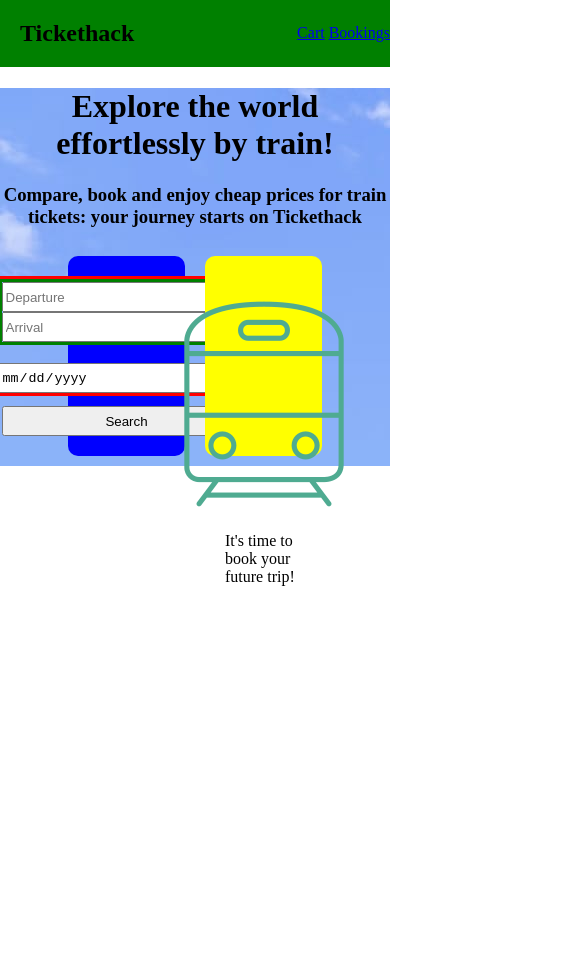
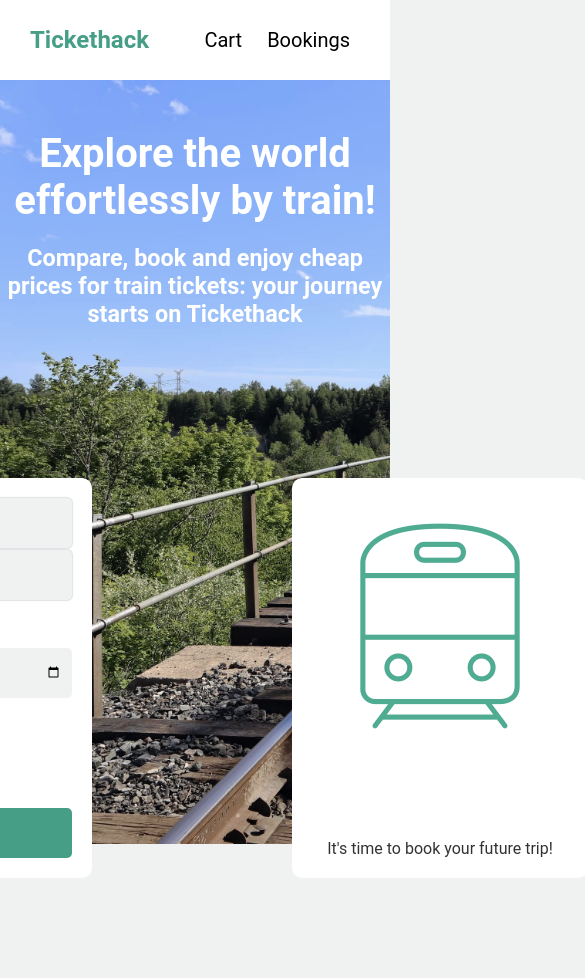
Before and after one commit to AinaMijoro/tickethack-frontend, a plain HTML site: page index.html in a window 390 px wide. Shown: the whole page, 585 px wide, since content can reach past the window. Before the commit the page ends 844 px from the top, so only its background shows below. Drawn offline with Linux system fonts and the light colour scheme.

Commit message:
index.html OK, manque le responsive

```diff
--- a/index.html
+++ b/index.html
@@ -10,37 +10,32 @@
     <body>
         <header>
             <div id="header">
-        <h2>Tickethack</h2>
-        <div>
+                <h2 id="logo">Tickethack</h2>
+                <div id="menu">
                     <a href="#cart" id="cart">Cart</a>
                     <a href="#bookings" id="bookings">Bookings</a>
                 </div>
             </div>
         </header>
-
         <main>
+            <div id="title">
                 <h1>Explore the world effortlessly by train!</h1>
-      <h3>
-        Compare, book and enjoy cheap prices for train tickets: your journey
-        starts on Tickethack
-      </h3>
-      <div id="maincontainer">
-      <div id="left">
+                <h3>Compare, book and enjoy cheap prices for train tickets: your journey starts on Tickethack</h3>
+            </div>
+            <div id="main-container">
+                <div id="left-card">
                     <div id="infos">
-          <div id="villes">
-            <input id="departure" placeholder="Departure" type="text" class="inputcart"/>
-            <input id="arrival"  placeholder="Arrival"  type="text"  class="inputcart" />
+                        <div id="input-text">
+                            <input id="departure" placeholder="Departure" type="text" class="inputcard" />
+                            <input id="arrival" placeholder="Arrival" type="text" class="inputcard" />
                         </div>
-
-          <input type="date" id="date" value="" class="inputcart" />
+                        <input type="date" id="date" value="" class="inputcard" />
                     </div>
-        <button id="boutonSearch" class="inputcart">Search</button>
+                    <button id="searchButton" class="inputcard">Search</button>
                 </div>
-      <div id="right">
-        <img src ="images/train.png">
-        <span>It's time to book your future trip!
-
-        </span>
+                <div id="right-card">
+                    <img id="train-logo" src="images/train.png" />
+                    <span>It's time to book your future trip! </span>
                 </div>
             </div>
         </main>
--- a/style.css
+++ b/style.css
@@ -1,76 +1,133 @@
-* {
+/* GENERAL SETTINGS */
+
+*, *::before, *::after {
   box-sizing: border-box;
+  margin: 0;
+  padding: 0;
 }
 
-body {
-  margin: 0;
+body{
+  font-family: 'Roboto', sans-serif;
+  font-size: 16px;
+  color: #333;
+  background-color: #F0F1F1;
 }
+
+/* HEADER */
+
 #header {
-  background-color: green;
+  background-color: white;
   width: 100%;
+  height: 80px;
   display: flex;
   justify-content: space-between;
   align-items: center;
+}
+
+#menu {
+  margin-right: 30px;
+  font-size: 20px;
+}
+
+a{
+  text-decoration: none;
+  color: black;
+  margin: 0 10px;}
+
+#logo {
+  margin-left: 30px;
+  color: #459e85;
 }
 #bookings {
   margin: 20 px;
 }
 
-h2 {
-  margin-left: 20px;
+/* MAIN */
+
+#title {
+  text-align: center;
+  padding-top: 50px;
+  margin-bottom: 50px;
+  color: white;
+  font-size: 20px;
 }
-h1 {
-  text-align: center;
+
+#title > h3 {
+  margin-top: 20px;
 }
-h3 {
-  text-align: center;
-}
+
 main {
   background-image: url("./images/background.jpg");
+  height: calc(100vh - 80px);
+  background-size: cover;
 }
-#left {
-  display: flex;
-  flex-direction: column;
-  justify-content: space-between;
-  background-color: blue;
-  align-items: center;
-  border-radius: 10px;
-  height: 200px;
-  width: 30%;
-  margin: 10px;
-  padding: 20px;
-}
-#right {
-  display: flex;
-  flex-direction: column;
-  justify-content: space-between;
-  background-color: yellow;
-  align-items: center;
-  border-radius: 10px;
-  height: 200px;
-  width: 30%;
-  margin: 10px;
-  padding: 20px;
-}
-#maincontainer {
+
+#main-container {
   display: flex;
   align-items: center;
   justify-content: center;
 }
-#villes {
+
+/* LEFT CARD */
+
+#left-card {
   display: flex;
   flex-direction: column;
-  border: solid 3px green;
+  justify-content: space-between;
+  background-color: white;
+  align-items: center;
+  border-radius: 10px;
+  height: 400px;
+  width: 300px;
+  margin: 100px;
+  padding: 20px;
 }
 
-.inputcart {
+
+#input-text {
+  display: flex;
+  flex-direction: column;
+}
+
+.inputcard {
   width: 250px;
-  height: 30px;
+  height: 50px;
+  border-radius: 5px;
+  padding: 10px;
+  background-color: #F0F1F1;
+  border: none;
 }
+
+#departure, #arrival{
+  margin-bottom: 2px;
+  box-shadow:  0px 0px 1px 1px #dfe1e5;
+}
+
 #infos {
   display: flex;
   flex-direction: column;
-  height: 120px;
+  height: 200px;
   justify-content: space-between;
-  border: solid 3px red;
 }
+
+#searchButton{
+  background-color: #459e85;
+  color: white;
+  font-size: 16px;
+  border: none;
+}
+
+/* RIGHT CARD */
+
+#right-card {
+  display: flex;
+  flex-direction: column;
+  justify-content: space-between;
+  background-color: white;
+  align-items: center;
+  border-radius: 10px;
+  height: 400px;
+  width: 300px;
+  margin: 100px;
+  padding: 20px;
+}
```
Lines whose indentation alone changed are shown as unchanged.
